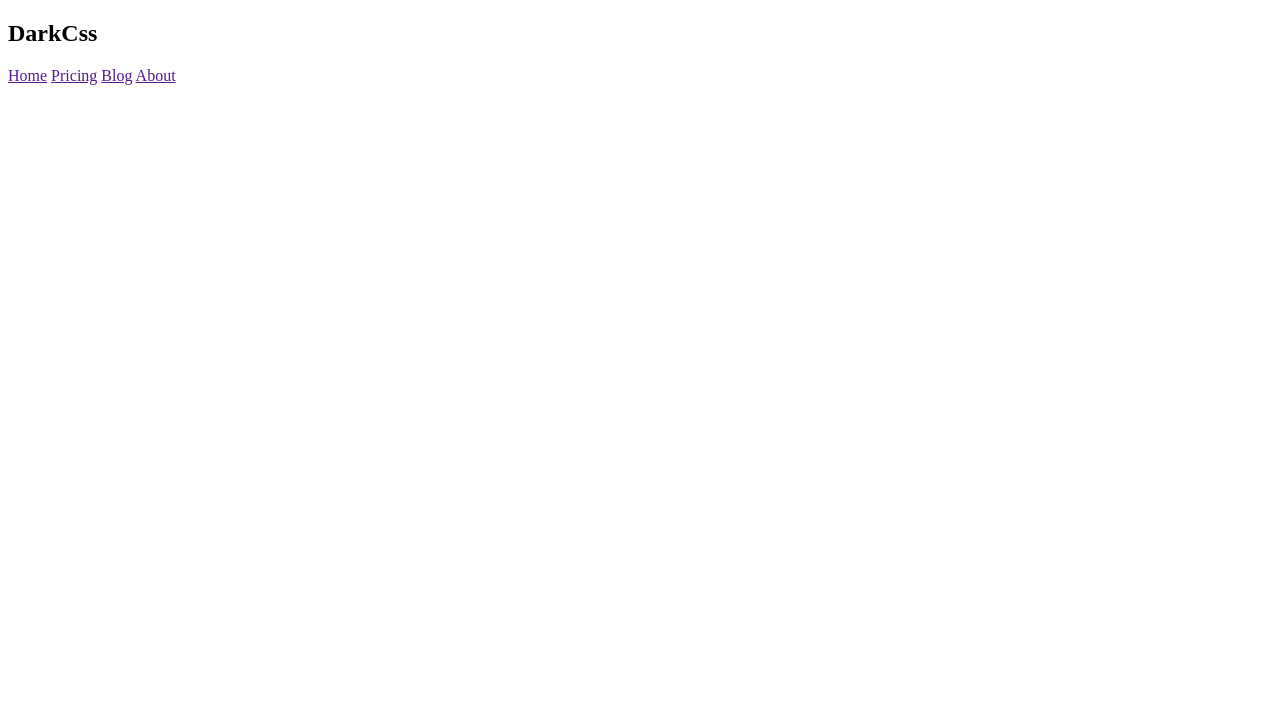
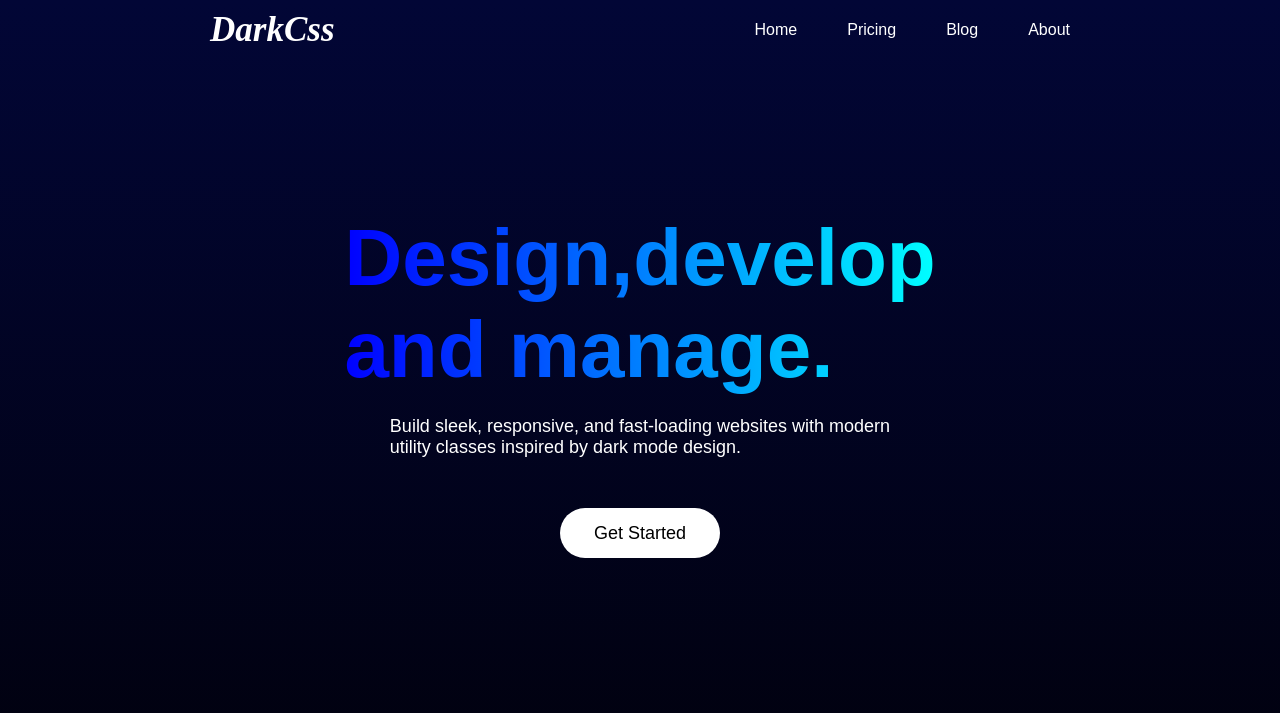
Before and after one commit to sayyadArslan/DarkCss, a plain HTML site: page Website/Index.html in a window 1280 px wide. Drawn offline with Linux system fonts and the light colour scheme.

Commit message:
navbar and Home

```diff
--- a/Library/Main.css
+++ /dev/null
@@ -1,8 +0,0 @@
-*{
-    margin: 0;
-    padding: 0;
-}
-body
-{
-     background-color: aqua;
-}
--- a/Website/Index.html
+++ b/Website/Index.html
@@ -15,7 +15,22 @@
                 <a href="">Blog</a>
                 <a href="">About</a>
             </div>
+            <img src="menu-line.png"/>
         </nav>
+        <section class="Home">
+            <h1>
+                Design,develop <br> and manage.
+            </h1>
+            <p>Build sleek, responsive, and fast-loading websites with modern <br> utility classes inspired by dark mode design.</p>
+            <button class="Cdn">Get Started</button>
+        </section>
+
+
+
+
+
+
+
         <script src="Script.js"></script>
 </body>
 </html>
--- a/Website/Style.css
+++ b/Website/Style.css
@@ -0,0 +1,128 @@
+*{
+
+    margin: 0;
+    padding: 0;
+    transition: 0.8s;
+}
+:root
+{
+    --blue: #020636 ;
+    --dark:#01010D
+}
+body,html
+{
+    box-sizing: border-box;
+    width: 100%;
+    height: 100%;
+    background: linear-gradient(to bottom,#020636,#01010D);
+}
+.navbar
+{
+    display: flex;
+    justify-content: space-around;
+    align-items: center;
+    height: 60px;
+}
+.navbar h1
+{
+    color: white;
+    font-size: 35px;
+    font-style: italic;
+}
+.menu
+{
+    display: flex;
+    align-items: center;
+    gap:50px;
+}
+a
+{
+    text-decoration: none;
+    color: white;
+    font-family: Arial, Helvetica, sans-serif;
+    transition: 0.8s;
+}
+a:hover
+{
+    border-bottom: 1px solid white;
+    transform: scale(1.1);
+}
+.navbar img
+{
+    display: none;
+}
+
+
+
+
+
+
+
+
+.Home
+{
+    display: flex;
+    align-items: center;
+    gap: 20px;
+    flex-direction: column;
+    justify-content: center;
+    height: 650px;
+}
+.Home h1
+{
+
+    font-family: Arial, Helvetica, sans-serif;
+    font-size: 5rem;
+    /*background:linear-gradient(to right,green aqua);
+    background-clip:text;
+    color: transparent;*/
+    background:linear-gradient(to right,blue,aqua);
+	background-clip:text;
+	color:transparent;
+}
+.Home p
+{
+    color: white;
+    font-family: Arial, Helvetica, sans-serif;
+    font-size: 18px;
+    margin-bottom: 30px ;
+}
+.Cdn
+{
+    width: 160px;
+    height: 50px;
+    border: none;
+    font-size: 18px;
+    border-radius: 50px;
+    background-color: white;
+    transition: 0.5s;
+}
+.Cdn:hover
+{
+    transform: scale(1.1);
+}
+@media (max-width:800px) {
+
+    .Home h1
+    {
+        font-size: 3rem;
+    }
+    .Home p
+    {
+        font-size: 16px;
+    }
+    .navbar img
+    {
+        display: inline;
+    }
+     .menu
+    {
+        display: none;
+    }
+    .navbar
+    {
+        justify-content: space-between;
+        padding: 0px 50px;
+    }
+
+}
```
Also changed, not shown: Website/menu-line.png (added).
